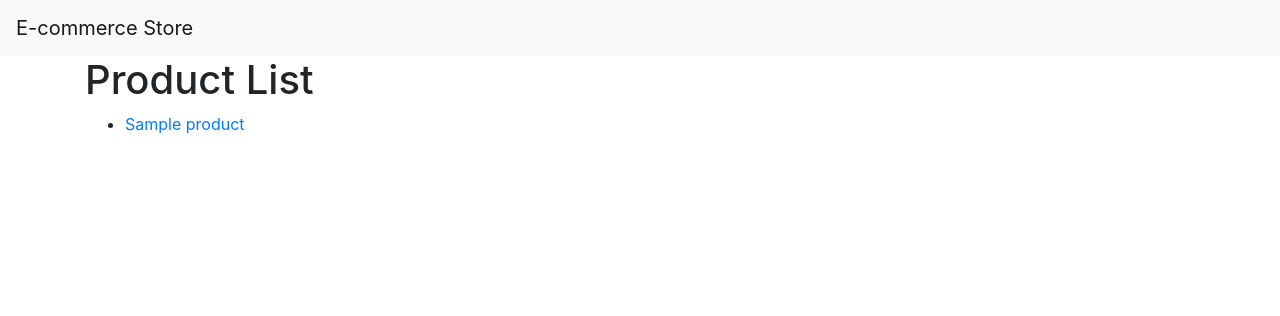
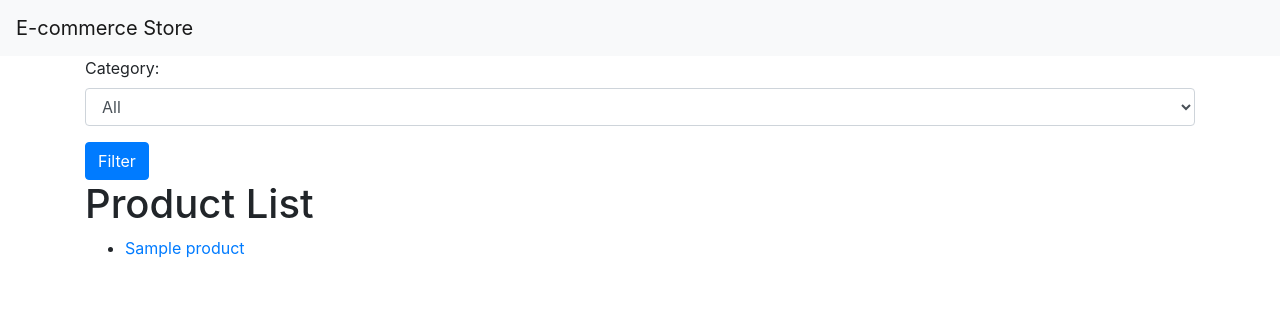
Before and after one commit to Tommynullptr/tommaso_puzzo_lab2, a Django app: template templates/store/product_list.html in a window 1280 px wide. Shown: the top 316 px of the page. Run offline with Django 4.2, Linux system fonts and the light colour scheme; the template is opened without the code that fills it: values that come from a table or form of the project are taken from there, others are empty; tables that the repository leaves empty hold one stand-in row (values such as "Sample post"); some libraries are stand-ins or nearby versions.

Commit message:
Added categories in the template product list.

```diff
--- a/store/views.py
+++ b/store/views.py
@@ -105,7 +105,7 @@
         'categories': Category.objects.all(),
     }
 
-    return render(request, 'product_list.html', context, {'products': products})
+    return render(request, 'product_list.html', context)
 
 # Product Detail View
 def product_detail(request, product_id):
--- a/templates/store/product_list.html
+++ b/templates/store/product_list.html
@@ -2,13 +2,31 @@
 {% extends 'base.html' %}
 
 {% block content %}
+
+    <form method="GET">
+        <div class="form-group">
+            <label for="category">Category:</label>
+            <select name="category" id="category" class="form-control">
+                <option value="">All</option>
+                {% for category in categories %}
+                    <option value="{{ category.id }}">{{ category.name }}</option>
+                {% endfor %}
+            </select>
+        </div>
+        <!-- Add other filter options, such as price range, brand, rating -->
+        <button type="submit" class="btn btn-primary">Filter</button>
+    </form>
+
     <h1>Product List</h1>
     <ul>
     {% for product in products %}
-        <li>
-            <a href="{% url 'product_detail' product.id %}">{{ product.name }}</a>
-            <!-- Add more product details if needed -->
-        </li>
+        <!-- Display the filtered products -->
+        <div class="product">
+            <li>
+                <a href="{% url 'product_detail' product.id %}">{{ product.name }}</a>
+                <!-- Add more product details if needed -->
+            </li>
+        </div>
     {% endfor %}
     </ul>
 {% endblock %}
```
